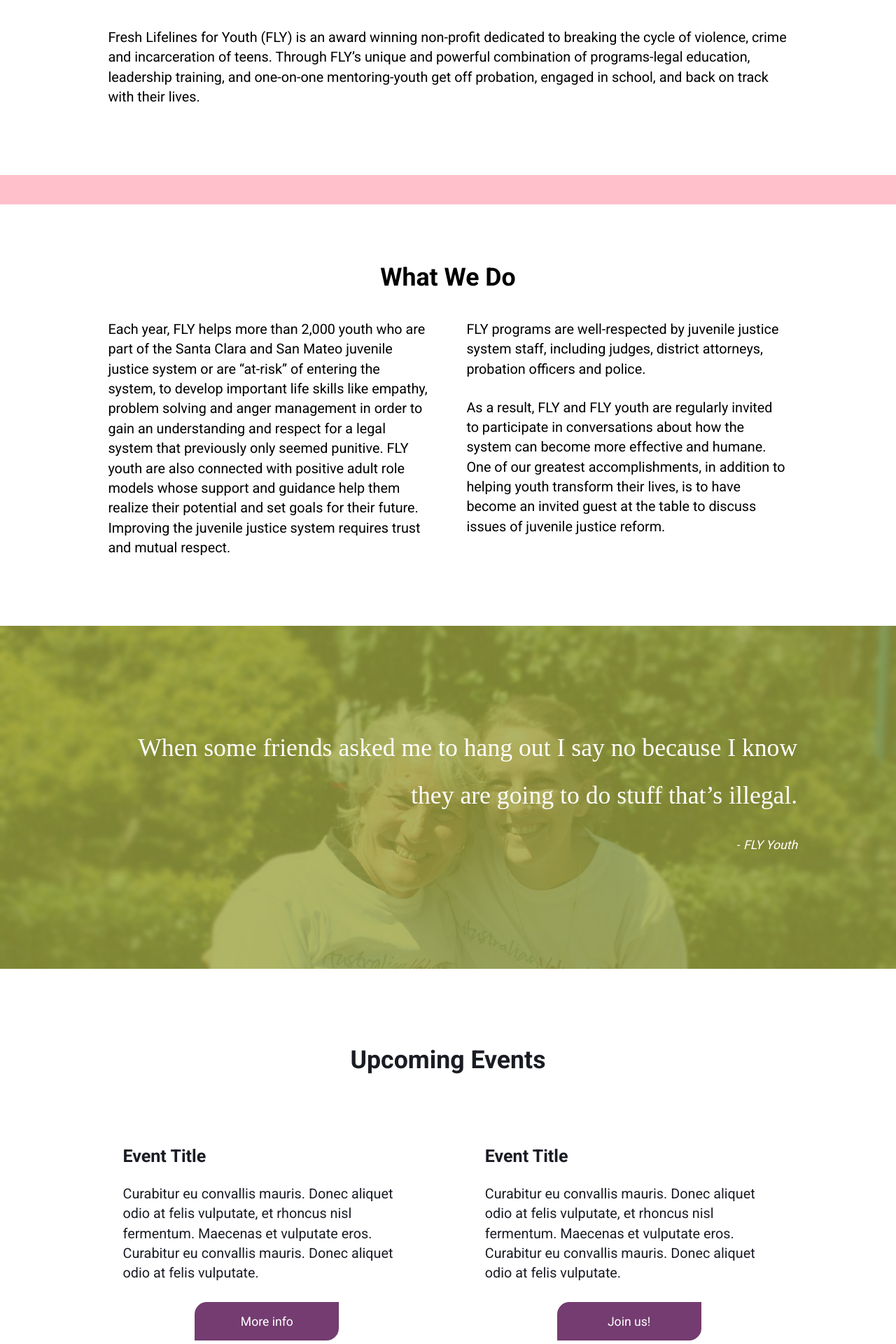
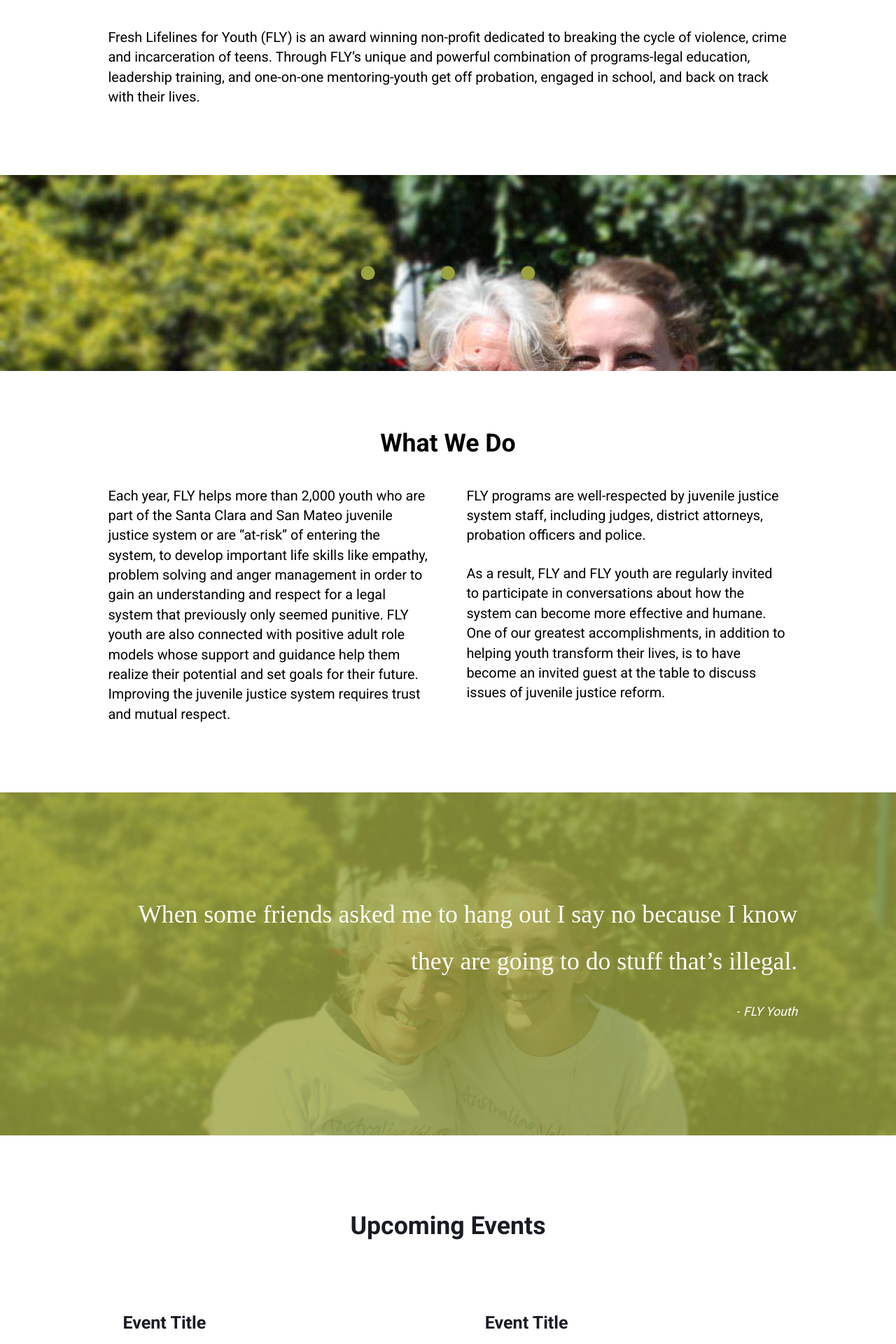
Before and after one commit to rajaaalsubairi/fly-program, a Jekyll site: the page built from index.html, in a window 1280 px wide. Shown: the part 1336-3256 px from the top of the page at 70% size. Built offline with Jekyll 4.4.1, drawn with Linux system fonts in a browser that asks for light colours; some web fonts are replaced; a style sheet for code colours, icons or effects is not loaded.

Commit message:
refractor(css): centre and align call to action icons

```diff
--- a/css/style.css
+++ b/css/style.css
@@ -989,7 +989,8 @@
 }
 
 .icons {
-  background-color: pink;
+  background-image: url("../img/home-quote-1.jpg");
+  display: block;
 }
 
 .icons a {
@@ -1002,15 +1003,24 @@
   display: inline-block;
   font-size: 10em;
   text-align: center;
+  padding: 15px 15px;
+  vertical-align: middle;
   background-color: #9BA33F;
+  height: 200px;
+  line-height: 200px;
+  white-space: nowrap;
+  margin: 40px;
+  clip-path: circle(10px at center);
 }
 
 .icons .icon-pos {
   text-align: center;
+  vertical-align: middle;
 }
 
 .icons p {
   font-size: 0;
+  margin: 0;
 }
 
 form {
```
Also changed, not shown: scss/components/_homepage.scss (+16 -1 lines), img/mask.svg (added).
